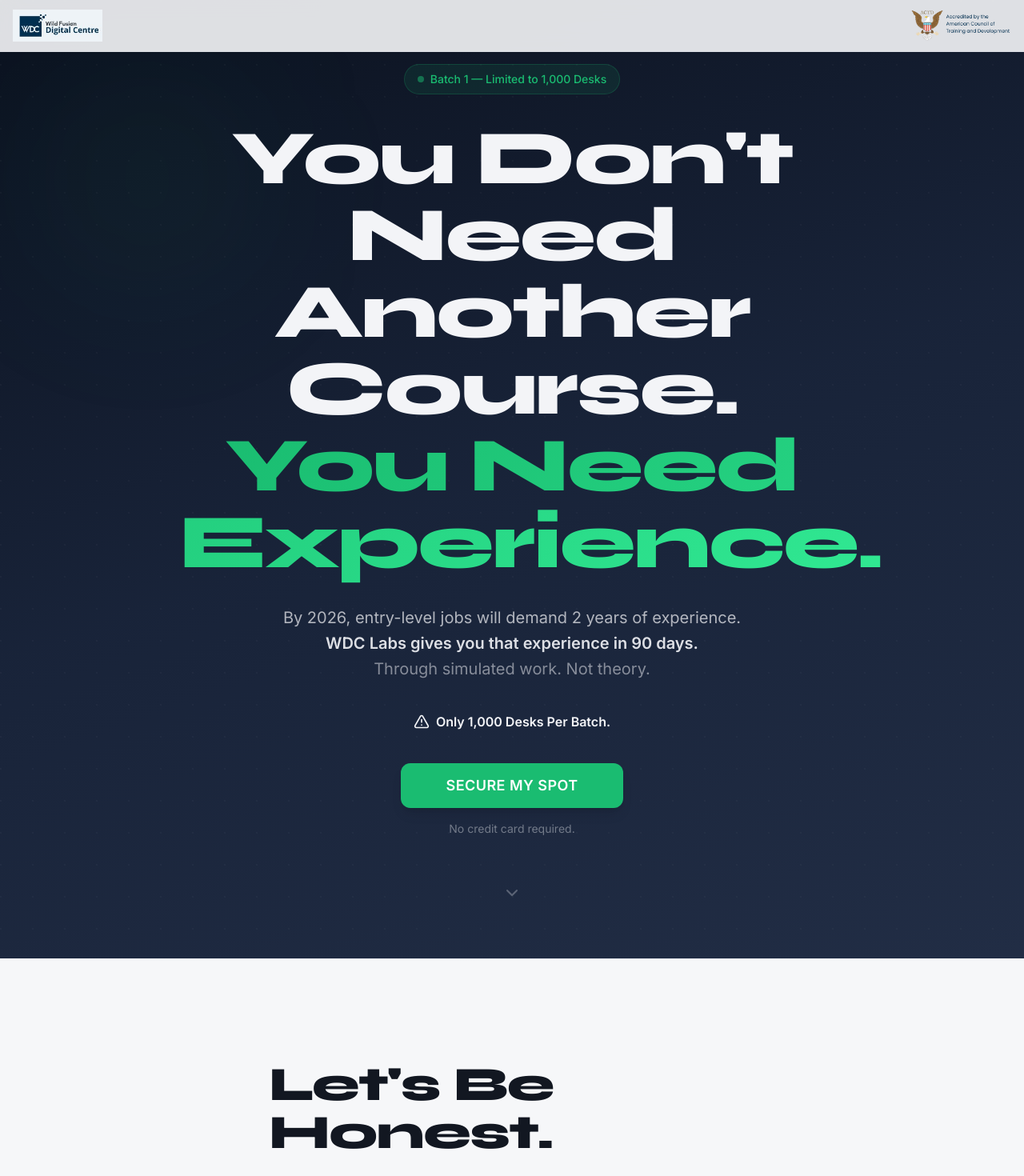
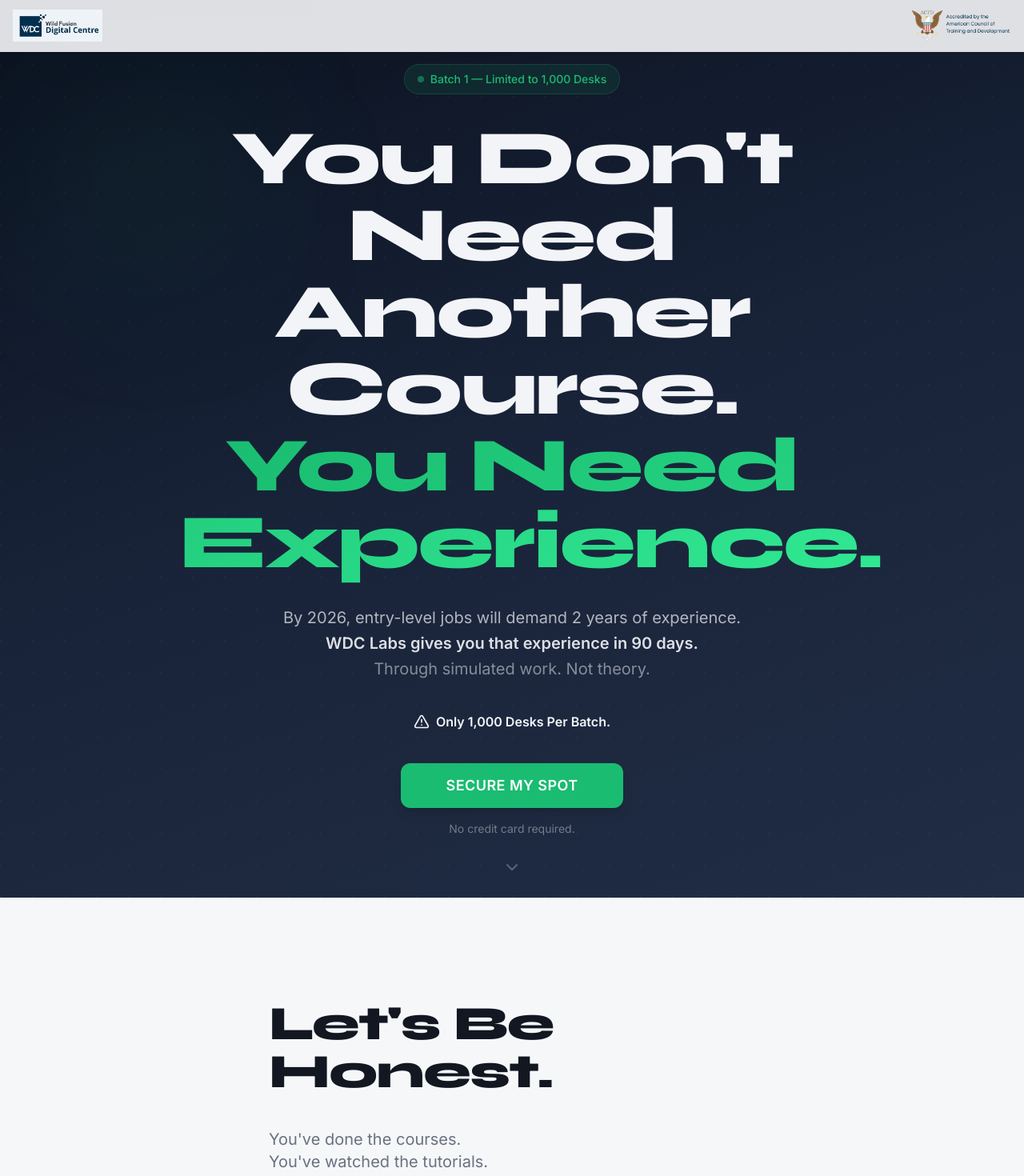
Before and after one commit to devs-commits/landing, a React (Vite) app: page / in a window 1280 px wide. Shown: the top 1470 px of the page at 80% size. Built offline with nearby package versions, Linux system fonts and the light colour scheme.

Commit message:
adjusted the paddings at the Hero section

```diff
--- a/src/components/HeroSection.tsx
+++ b/src/components/HeroSection.tsx
@@ -7,7 +7,7 @@ interface HeroSectionProps {
 }
 
 const HeroSection = ({ onCTAClick }: HeroSectionProps) => (
-  <section className="min-h-screen flex items-center justify-center pt-20 pb-16 px-4 hero-bg text-primary-foreground relative overflow-hidden">
+  <section className="min-h-screen flex items-center justify-center pt-20 pb-5 px-4 hero-bg text-primary-foreground relative overflow-hidden">
     <div className="absolute inset-0">
       <div className="absolute top-20 left-10 w-72 h-72 rounded-full bg-accent/5 blur-[100px]" />
       <div className="absolute bottom-20 right-10 w-96 h-96 rounded-full bg-accent/8 blur-[120px]" />
@@ -80,7 +80,7 @@ const HeroSection = ({ onCTAClick }: HeroSectionProps) => (
         initial={{ opacity: 0 }}
         animate={{ opacity: 1 }}
         transition={{ delay: 1.2 }}
-        className="mt-16"
+        className="mt-8"
       >
         <ChevronDown className="w-6 h-6 text-primary-foreground/30 mx-auto animate-bounce" />
       </motion.div>
```
